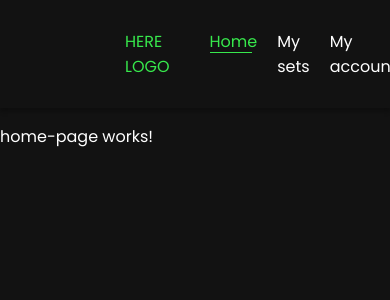
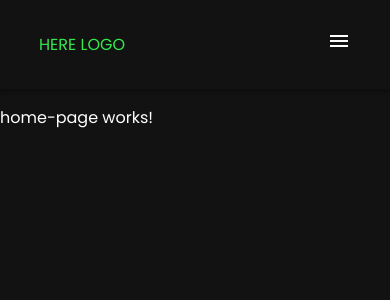
Before and after one commit to GrzegorzAKGalzo/flashCardsWeb, an Angular app: page / in a window 390 px wide. Shown: the top 300 px of the page. Built offline with nearby package versions, Linux system fonts and the light colour scheme.

Commit message:
feat: add mobile menu

```diff
--- a/src/app/app.component.ts
+++ b/src/app/app.component.ts
@@ -1,5 +1,5 @@
-import { Component } from '@angular/core';
-
+import { Component, OnInit } from '@angular/core';
+import { NavigationEnd, NavigationError, NavigationStart, Router, RouterOutlet } from '@angular/router'
 @Component({
   selector: 'app-root',
   templateUrl: './app.component.html',
@@ -7,4 +7,8 @@ import { Component } from '@angular/core';
 })
 export class AppComponent {
   title = 'flashCardsWeb';
+  public overlayActive:boolean = false;
+  constructor(private router: Router) {}
+  private body = document.getElementsByTagName('body')[0];
+
 }
--- a/src/app/app.module.ts
+++ b/src/app/app.module.ts
@@ -13,6 +13,8 @@ import { ProfileDetailsComponent } from './profile-details/profile-details.compo
 import { BrowserAnimationsModule } from '@angular/platform-browser/animations';
 import { HomePageComponent } from './home-page/home-page.component';
 import { NotFoundComponent } from './not-found/not-found.component';
+import { MatIconModule } from '@angular/material/icon'
+
 
 @NgModule({
   declarations: [
@@ -30,7 +32,8 @@ import { NotFoundComponent } from './not-found/not-found.component';
   imports: [
     BrowserModule,
     AppRoutingModule,
-    BrowserAnimationsModule
+    BrowserAnimationsModule,
+    MatIconModule
   ],
   providers: [],
   bootstrap: [AppComponent]
--- a/src/app/navbar/navbar.component.css
+++ b/src/app/navbar/navbar.component.css
@@ -7,6 +7,9 @@ nav{
     padding-top: 13px;
     padding-bottom: 13px;
     box-shadow: 0 4px 4px rgba(0,0,0,0.25);
+    position: relative;
+    background-color: var(--bg-color);
+    z-index: 10;
 }
 nav ul.menu-items{
     display: inline-flex;
@@ -38,3 +41,34 @@ nav ul.menu-items li a::before{
 nav ul.menu-items li a:hover:before, nav ul.menu-items li a.active::before{
     width: 90%;
 }
+
+
+
+@media  only screen and (max-width: 768px) {
+    nav{
+        padding-left: 10%;
+        padding-right: 10%;
+    }
+    .menu-items{
+        flex-direction: column;
+        position: absolute;
+        left: 0;
+        padding-top: 30px;
+        top: 71px;
+        padding-bottom: 30px;
+        width: 100%;
+        background-color: var(--bg-color);
+        box-shadow: 0 4px 4px rgba(0,0,0,0.25);
+        animation: openMenu 0.5s linear forwards;
+        z-index: 9;
+    }
+    @keyframes openMenu {
+        from{
+            left: 100%;
+        }
+        to{
+            left: 0;
+        }
+    }
+
+}
--- a/src/app/navbar/navbar.component.html
+++ b/src/app/navbar/navbar.component.html
@@ -1,8 +1,11 @@
 <nav>
     <div class="logo"><a [routerLink]="['/']" routerLinkActive="active" >HERE LOGO</a></div>
-    <ul class="menu-items">
-        <li class="menu-item"><a [routerLink]="['/']" routerLinkActive="active" >Home</a></li>
-        <li class="menu-item"><a [routerLink]="['/my-sets']" routerLinkActive="active" >My sets</a></li>
-        <li class="menu-item"><a [routerLink]="['/profile']" routerLinkActive="active" >My account</a></li>
+    <ul class="menu-items" [ngClass]="menuMobile ? '' : 'bd-only' ">
+        <li class="menu-item"><a (click)="switchUrl()" [routerLinkActiveOptions]="{ exact: true }" [routerLink]="['/']" routerLinkActive="active" >Home</a></li>
+        <li class="menu-item"><a (click)="switchUrl()" [routerLink]="['/my-sets']" routerLinkActive="active" >My sets</a></li>
+        <li class="menu-item"><a (click)="switchUrl()" [routerLink]="['/profile']" routerLinkActive="active" >My account</a></li>
     </ul>
+    <menu class="md-only" (click)="toggleMobileMenu()">
+        <mat-icon id="mobileMenuIcon">menu</mat-icon>
+    </menu>
 </nav>
--- a/src/app/navbar/navbar.component.ts
+++ b/src/app/navbar/navbar.component.ts
@@ -1,10 +1,38 @@
 import { Component } from '@angular/core';
-
 @Component({
   selector: 'app-navbar',
   templateUrl: './navbar.component.html',
-  styleUrls: ['./navbar.component.css']
+  styleUrls: ['./navbar.component.css'],
 })
+
+
+
+
 export class NavbarComponent {
+  public menuMobile:boolean = false;
+  private isMobile:boolean = false;
 
+  public toggleMobileMenu(){
+    this.menuMobile = !this.menuMobile;
+    const mobileMenuIcon = document.querySelector("#mobileMenuIcon");
+
+
+    if (this.menuMobile && mobileMenuIcon){
+      mobileMenuIcon.innerHTML = "close";
+      document.getElementsByTagName("body")[0].classList.add("overlay");
+    } else if (mobileMenuIcon){
+      mobileMenuIcon.innerHTML = "menu";
+      document.getElementsByTagName("body")[0].classList.remove("overlay");
+
+    }
+  }
+  public switchUrl(){
+    this.menuMobile = !this.menuMobile;
+    document.getElementsByTagName("body")[0].classList.remove("overlay");
+
+    const mobileMenuIcon = document.querySelector("#mobileMenuIcon");
+    if(mobileMenuIcon){
+      mobileMenuIcon.innerHTML = "menu";
+    }
+  }
 }
--- /dev/null
+++ b/src/app/user.ts
@@ -0,0 +1,2 @@
+export interface User {
+}
--- a/src/styles.css
+++ b/src/styles.css
@@ -1,5 +1,12 @@
 /* You can add global styles to this file, and also import other style files */
 
+
+
+/*
+    MOBILE 0 - 480
+    TABLET x - 768
+    PC
+*/
 html, body { height: 100%; }
 body { margin: 0; font-family: Roboto, "Helvetica Neue", sans-serif; }
 
@@ -8,6 +15,7 @@ body { margin: 0; font-family: Roboto, "Helvetica Neue", sans-serif; }
 
     --body-margin: 125px;
     --link-color: #37E84C;
+    --bg-color : #121212;
 }
 a{
     text-decoration: none;
@@ -15,6 +23,51 @@ a{
 }
 body{
     color: white;
-    background-color: #121212;
+    background-color: var(--bg-color);
     font-family: var(--deafult-font-family);
 }
+.md-only{
+    display: none;
+}
+.bd-only{
+    display: unset;
+}
+.overlay::before{
+    content: '';
+    position: absolute;
+    top: 0;
+    left: 0;
+    width: 100%;
+    height: 100%;
+    background-color: black;
+    opacity: 0.6;
+    z-index: 5;
+    animation: overlayEnter 0.5s linear forwards;
+}
+
+@keyframes overlayEnter {
+    from{
+        opacity: 0;
+    }
+    to{
+        opacity: 0.6;
+    }
+}
+
+
+app-navbar{
+    z-index: 10;
+}
+
+
+@media  only screen and (max-width: 480px) {
+
+}
+@media  only screen and (max-width: 768px) {
+    .md-only{
+        display: unset;
+    }
+    .bd-only{
+        display: none !important;
+    }
+}
```
Also changed, not shown: src/main.ts (line endings or trailing spaces).
